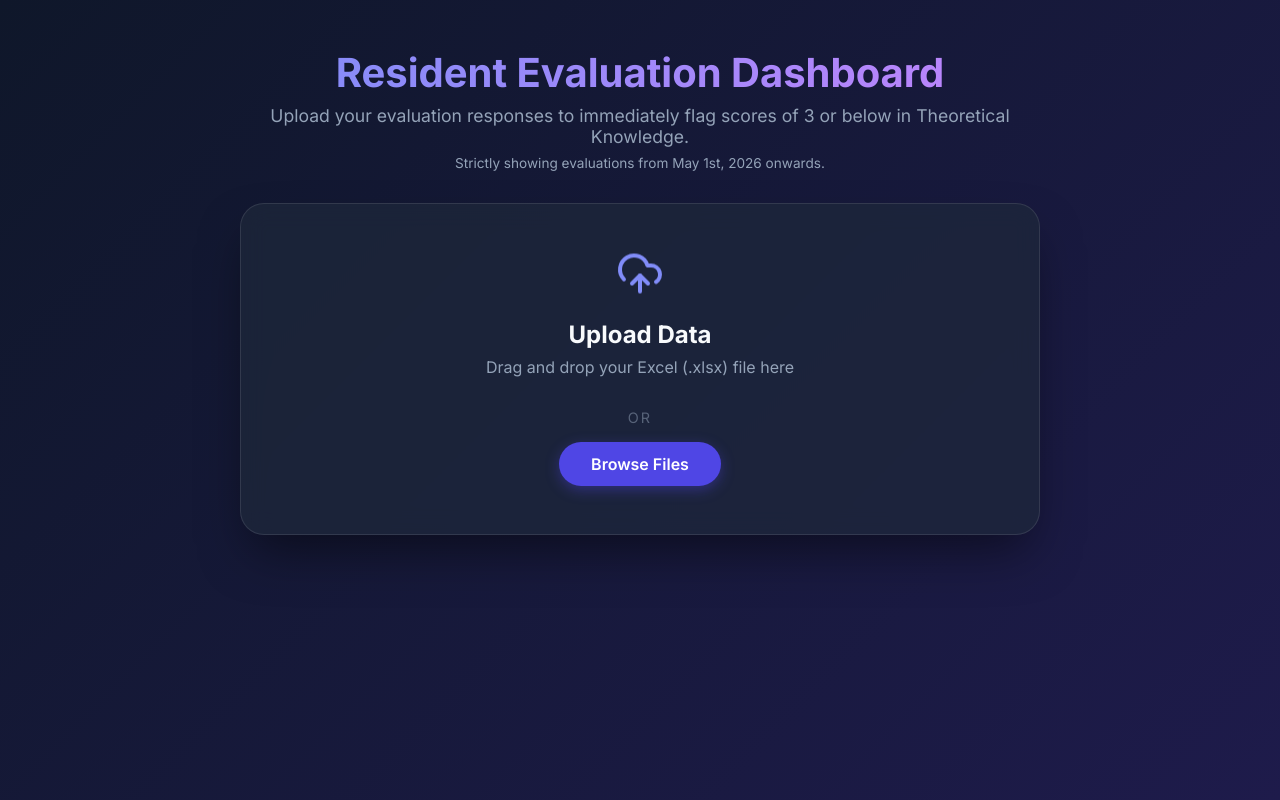
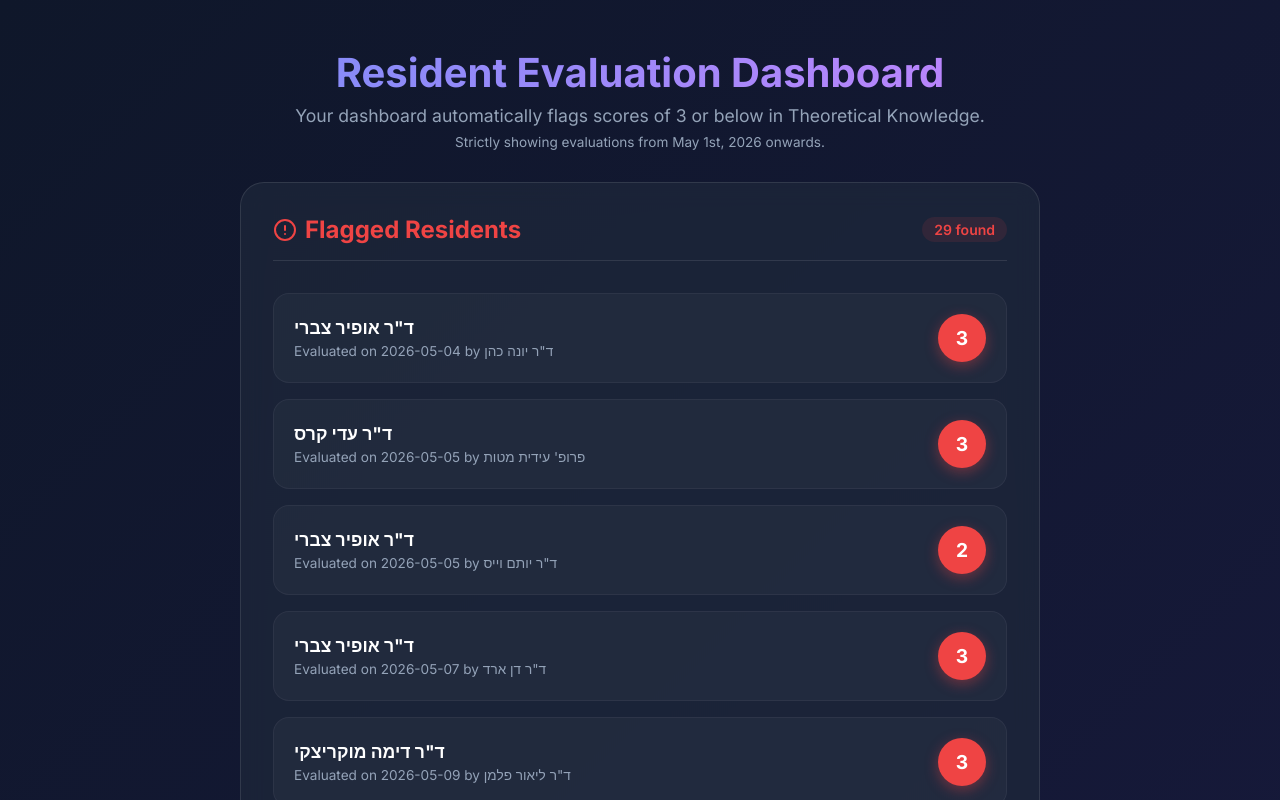
Before and after one commit to ACCESSCD/Dantest, a React (Vite) app: page / in a window 1280 px wide. Shown: the top 800 px of the page. Built offline with nearby package versions, Linux system fonts and the light colour scheme.

Commit message:
Automate dashboard using python script and data.json

```diff
--- /dev/null
+++ b/public/data.json
@@ -0,0 +1,176 @@
+[
+  {
+    "name": "ד\"ר אופיר צברי",
+    "score": 3.0,
+    "date": "2026-05-04",
+    "evaluator": "ד\"ר יונה כהן"
+  },
+  {
+    "name": "ד\"ר עדי קרס",
+    "score": 3.0,
+    "date": "2026-05-05",
+    "evaluator": "פרופ' עידית מטות"
+  },
+  {
+    "name": "ד\"ר אופיר צברי",
+    "score": 2.0,
+    "date": "2026-05-05",
+    "evaluator": "ד\"ר יותם וייס"
+  },
+  {
+    "name": "ד\"ר אופיר צברי",
+    "score": 3.0,
+    "date": "2026-05-07",
+    "evaluator": "ד\"ר דן ארד"
+  },
+  {
+    "name": "ד\"ר דימה מוקריצקי",
+    "score": 3.0,
+    "date": "2026-05-09",
+    "evaluator": "ד\"ר ליאור פלמן"
+  },
+  {
+    "name": "ד\"ר אלעד פרוביזור",
+    "score": 3.0,
+    "date": "2026-05-10",
+    "evaluator": "ד\"ר אורי כרמי"
+  },
+  {
+    "name": "ד\"ר עדי קרס",
+    "score": 2.0,
+    "date": "2026-05-10",
+    "evaluator": "פרופ' קרולין ויניגר"
+  },
+  {
+    "name": "ד\"ר עידו גל",
+    "score": 3.0,
+    "date": "2026-05-11",
+    "evaluator": "ד\"ר ילנה פלוטניקובה"
+  },
+  {
+    "name": "ד\"ר אופיר צברי",
+    "score": 3.0,
+    "date": "2026-05-11",
+    "evaluator": "ד\"ר ילנה פלוטניקובה"
+  },
+  {
+    "name": "ד\"ר מתן זכריה",
+    "score": 3.0,
+    "date": "2026-05-12",
+    "evaluator": "ד\"ר מרגרט אקשטיין"
+  },
+  {
+    "name": "ד\"ר אלעד פרוביזור",
+    "score": 3.0,
+    "date": "2026-05-13",
+    "evaluator": "ד\"ר אלכס טרטקובסקי"
+  },
+  {
+    "name": "ד\"ר תום גידור",
+    "score": 3.0,
+    "date": "2026-05-14",
+    "evaluator": "ד\"ר ילנה פלוטניקובה"
+  },
+  {
+    "name": "ד\"ר ירדן גדות",
+    "score": 3.0,
+    "date": "2026-05-14",
+    "evaluator": "ד\"ר יבגני איזראיטל"
+  },
+  {
+    "name": "ד\"ר דור בראמי",
+    "score": 3.0,
+    "date": "2026-05-16",
+    "evaluator": "ד\"ר ליאור פלמן"
+  },
+  {
+    "name": "ד\"ר ולריה אמלקין",
+    "score": 3.0,
+    "date": "2026-05-17",
+    "evaluator": "ד\"ר אורי כרמי"
+  },
+  {
+    "name": "ד\"ר ירדן גדות",
+    "score": 3.0,
+    "date": "2026-05-18",
+    "evaluator": "ד\"ר יבגני איזראיטל"
+  },
+  {
+    "name": "ד\"ר רועי שמעונוביץ",
+    "score": 3.0,
+    "date": "2026-05-19",
+    "evaluator": "ד\"ר אלכס טרטקובסקי"
+  },
+  {
+    "name": "ד\"ר תום גידור",
+    "score": 3.0,
+    "date": "2026-05-19",
+    "evaluator": "ד\"ר ילנה פלוטניקובה"
+  },
+  {
+    "name": "ד\"ר עדי קרס",
+    "score": 3.0,
+    "date": "2026-05-21",
+    "evaluator": "פרופ' קרולין ויניגר"
+  },
+  {
+    "name": "ד\"ר יואב קמחי",
+    "score": 3.0,
+    "date": "2026-05-21",
+    "evaluator": "ד\"ר יונה כהן"
+  },
+  {
+    "name": "ד\"ר גיא לוי",
+    "score": 3.0,
+    "date": "2026-05-24",
+    "evaluator": "ד\"ר אורי כרמי"
+  },
+  {
+    "name": "ד\"ר זיו כהן",
+    "score": 3.0,
+    "date": "2026-05-24",
+    "evaluator": "ד\"ר ליאור פלמן"
+  },
+  {
+    "name": "ד\"ר עידו גל",
+    "score": 3.0,
+    "date": "2026-05-26",
+    "evaluator": "ד\"ר ילנה פלוטניקובה"
+  },
+  {
+    "name": "ד\"ר גיא לוטקר",
+    "score": 2.0,
+    "date": "2026-05-26",
+    "evaluator": "פרופ' עידית מטות"
+  },
+  {
+    "name": "ד\"ר ירדן גדות",
+    "score": 3.0,
+    "date": "2026-05-26",
+    "evaluator": "ד\"ר מרגרט אקשטיין"
+  },
+  {
+    "name": "ד\"ר אחמד סעדי",
+    "score": 3.0,
+    "date": "2026-05-27",
+    "evaluator": "ד\"ר ריטה אהרונוב"
+  },
+  {
+    "name": "ד\"ר איתן קרויזר",
+    "score": 3.0,
+    "date": "2026-05-27",
+    "evaluator": "ד\"ר ליאור פלמן"
+  },
+  {
+    "name": "ד\"ר נתן ברדוגו",
+    "score": 3.0,
+    "date": "2026-05-28",
+    "evaluator": "פרופ' עידית מטות"
+  },
+  {
+    "name": "ד\"ר אור שנצר",
+    "score": 3.0,
+    "date": "2026-05-31",
+    "evaluator": "ד\"ר אהרון קרום"
+  }
+]
--- a/src/App.jsx
+++ b/src/App.jsx
@@ -1,69 +1,70 @@
-import { useState } from 'react'
+import { useState, useEffect } from 'react'
 import * as XLSX from 'xlsx'
-import { UploadCloud, AlertCircle, FileSpreadsheet } from 'lucide-react'
+import { UploadCloud, AlertCircle, FileSpreadsheet, RefreshCw } from 'lucide-react'
 import './index.css'
 
 function App() {
   const [flaggedResidents, setFlaggedResidents] = useState(null)
   const [fileName, setFileName] = useState("")
+  const [isLoading, setIsLoading] = useState(true)
 
+  // Auto-load data on component mount
+  useEffect(() => {
+    fetch('./data.json')
+      .then(res => {
+        if (!res.ok) throw new Error("No data.json found");
+        return res.json();
+      })
+      .then(data => {
+        // The python script already processed the data!
+        setFlaggedResidents(data);
+        setIsLoading(false);
+      })
+      .catch(err => {
+        console.log("No automated data found. Falling back to manual upload mode.");
+        setIsLoading(false);
+      });
+  }, []);
+
+  // Manual fallback logic
   const processData = (data) => {
     const flagged = []
     const cutoffDate = new Date('2026-05-01T00:00:00')
 
     data.forEach(row => {
-      // Find the timestamp key (could be 'Timestamp' or 'חותמת זמן' depending on form language)
-      const tsKey = Object.keys(row).find(k =>
-        k.trim().toLowerCase() === 'timestamp' ||
-        k.trim() === 'חותמת זמן'
-      )
-
+      const tsKey = Object.keys(row).find(k => k.trim().toLowerCase() === 'timestamp' || k.trim() === 'חותמת זמן')
       let isValidDateAndRecent = false;
 
       if (tsKey && row[tsKey]) {
         let rowDate = new Date(row[tsKey]);
-
-        // If JS fails to parse the string (e.g. DD/MM/YYYY format), try a manual fallback
         if (isNaN(rowDate.getTime()) && typeof row[tsKey] === 'string') {
-          // split by slash, dash, or space
           const parts = row[tsKey].split(/[\/\-\s]/);
           if (parts.length >= 3) {
-            // Assume DD/MM/YYYY or similar if invalid. Let's try to reconstruct YYYY-MM-DD
-            // If parts[2] is a year (length 4)
             if (parts[2].length === 4) {
               rowDate = new Date(`${parts[2]}-${parts[1]}-${parts[0]}T00:00:00`);
             }
           }
         }
-
-        // If it's a valid date, check if it's strictly >= May 1st 2026
         if (!isNaN(rowDate.getTime()) && rowDate >= cutoffDate) {
           isValidDateAndRecent = true;
         }
       }
 
-      // If we couldn't find a valid date, or if it's before the cutoff, skip this row entirely!
       if (!isValidDateAndRecent) {
         return;
       }
 
-      // Find the key that corresponds to 'ידע תיאורטי' (Theoretical Knowledge)
       const targetKey = Object.keys(row).find(k => k.trim() === 'ידע תיאורטי')
-
       if (targetKey) {
         const score = row[targetKey]
-
-        // Check if score is a valid number and <= 3
         if (score !== undefined && score !== null && !isNaN(score) && Number(score) <= 3) {
-
-          // Format the date for display
           let displayDate = 'Unknown Date';
           if (tsKey && row[tsKey]) {
             const rawDate = new Date(row[tsKey]);
             if (!isNaN(rawDate.getTime())) {
               displayDate = rawDate.toLocaleDateString();
             } else if (typeof row[tsKey] === 'string') {
-              displayDate = row[tsKey].split(' ')[0]; // fallback to just the string part
+              displayDate = row[tsKey].split(' ')[0];
             }
           }
 
@@ -108,14 +109,25 @@ function App() {
     e.preventDefault();
   }
 
+  if (isLoading) {
+    return (
+      <div className="dashboard-container" style={{ alignItems: 'center', justifyContent: 'center', minHeight: '60vh' }}>
+        <RefreshCw size={48} className="upload-icon-wrapper" style={{ animation: 'spin 1s linear infinite' }} />
+        <h2>Loading your automated data...</h2>
+      </div>
+    );
+  }
+
   return (
     <div className="dashboard-container">
       <header className="header">
         <h1>Resident Evaluation Dashboard</h1>
-        <p>Upload your evaluation responses to immediately flag scores of 3 or below in Theoretical Knowledge.</p>
+        <p>Your dashboard automatically flags scores of 3 or below in Theoretical Knowledge.</p>
         <p style={{ fontSize: '0.85rem', color: 'var(--text-muted)', marginTop: '0.5rem' }}>Strictly showing evaluations from May 1st, 2026 onwards.</p>
       </header>
 
+      {/* Only show upload card if automated data failed or wasn't found */}
+      {!flaggedResidents && (
         <div
           className="upload-card"
           onDrop={onDrop}
@@ -133,6 +145,7 @@ function App() {
           </label>
           {fileName && <div className="file-name"><FileSpreadsheet size={16}/> {fileName}</div>}
         </div>
+      )}
 
       {flaggedResidents && (
         <div className="results-container">
```
Also changed, not shown: 2 other files (tests, documents, lock files or other folders). Lines whose indentation alone changed are shown as unchanged.
